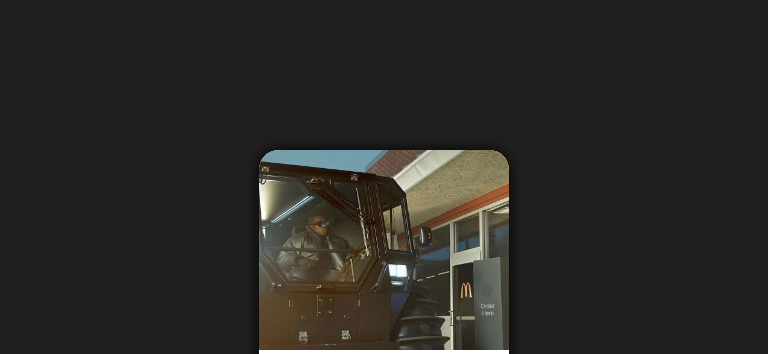
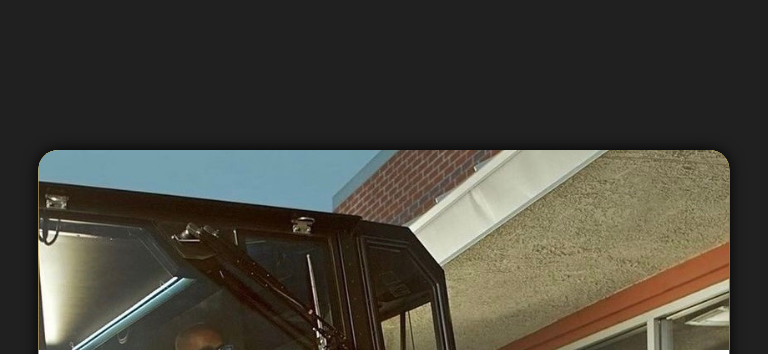
Before and after one commit to RobertoChaotic/projeto-mclogin, a plain HTML site: page index.html in a window 768 px wide. Shown: the top 354 px of the page. Drawn offline with Linux system fonts and the light colour scheme.

Commit message:
Atualizado

```diff
--- /dev/null
+++ b/estilos/mediaquery.css
@@ -0,0 +1,7 @@
+@charset "UTF-8";
+
+@media screen and (min-width: 768px) and (max-width: 992px) {
+    section#login {
+        width: 90vw;
+    }
+}
--- a/estilos/style.css
+++ b/estilos/style.css
@@ -37,6 +37,10 @@
         height: 500px;
         border-radius: 20px;
         box-shadow: 0px 0px 15px black;
+
+        transition: width 0.3s, height 0.3s;
+        transition-timing-function: ease;
+
     }
 
     section#login div#imagem {
--- a/index.html
+++ b/index.html
@@ -4,8 +4,9 @@
     <meta charset="UTF-8">
     <meta http-equiv="X-UA-Compatible" content="IE=edge">
     <meta name="viewport" content="width=device-width, initial-scale=1.0">
+    <title>Login</title>
     <link rel="stylesheet" href="estilos/style.css">
-    <title>Login</title>
+    <link rel="stylesheet" href="estilos/mediaquery.css">
 </head>
 <body>
     <main>
```
